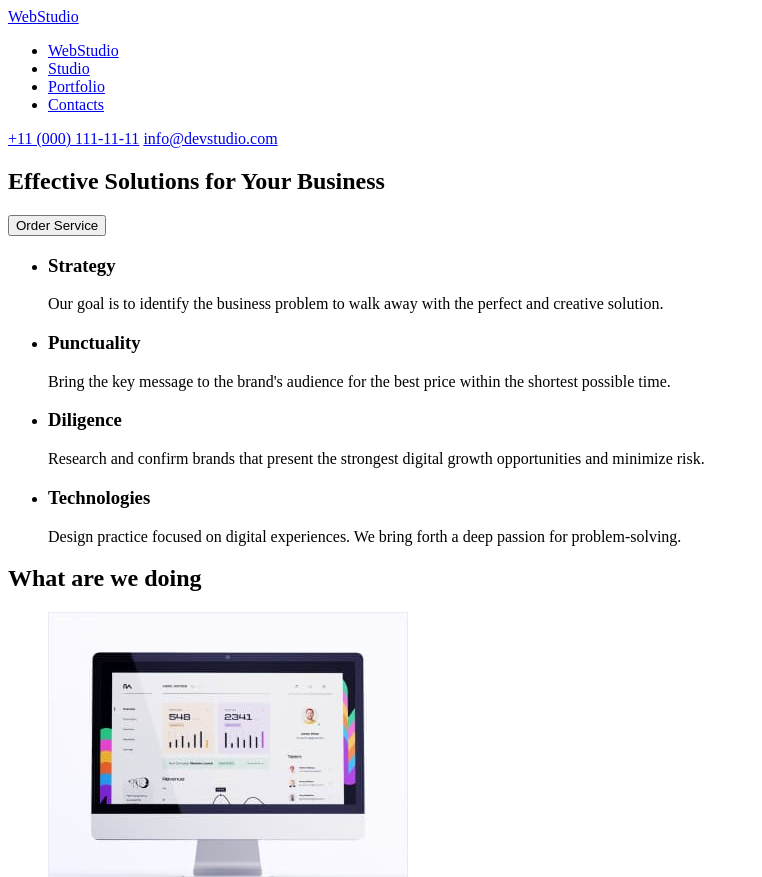
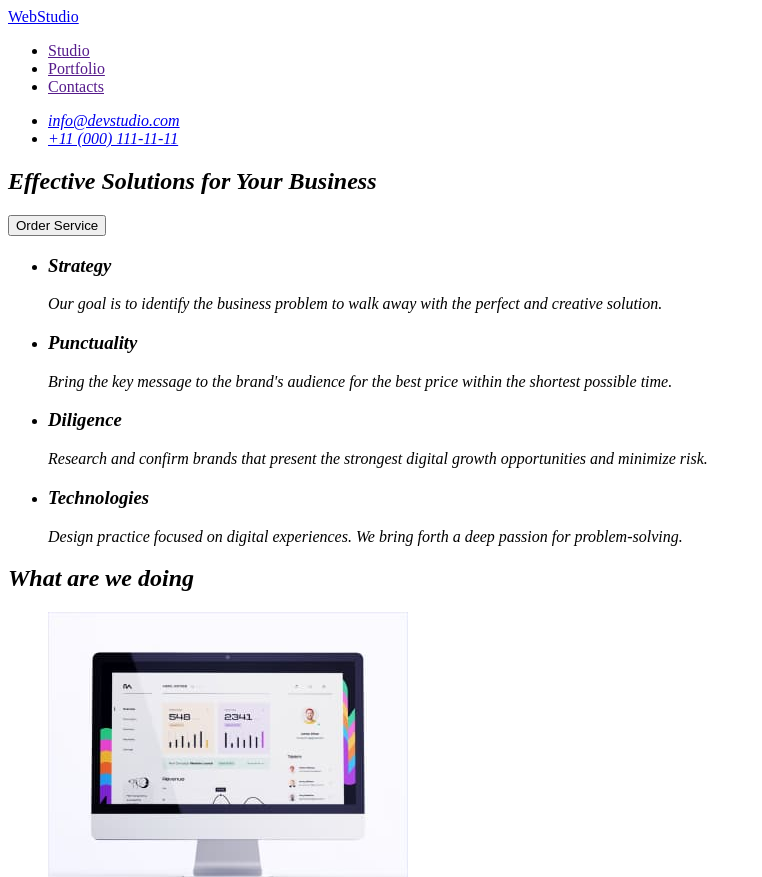
Before and after one commit to YakubovskaYuliya/goit-markup-hw-01, a plain HTML site: page index.html in a window 1280 px wide. Shown: the top 877 px of the page, without its empty margins (0-762 px from the left). Drawn offline with Linux system fonts and the light colour scheme.

Commit message:
adress/h2 section2/<p>1 footer/<li>3 novigationsection

```diff
--- a/index.html
+++ b/index.html
@@ -7,19 +7,22 @@
     <title>WebStudio</title>
   </head>
   <body>
-    <header>
+    <adress>
       <nav>
-        <a href="./index.html">Web<span>Studio</span></a>
+        <a href="./index.html">WebStudio</a>
 
         <ul>
-          <li><a href="#">WebStudio</a></li>
-          <li><a href="#">Studio</a></li>
-          <li><a href="#">Portfolio</a></li>
-          <li><a href="#">Contacts</a></li>
+          <li><a href="">Studio</a></li>
+          <li><a href="">Portfolio</a></li>
+          <li><a href="">Contacts</a></li>
         </ul>
       </nav>
-      <a href="tel:+110001111111 ">+11 (000) 111-11-11</a>
-      <a href="info@devstudio.com">info@devstudio.com</a>
+      <address>
+      <ul>
+        <li><a href="mailto:info@devstudio.com">info@devstudio.com</a></li>
+        <li><a href="tel:+110001111111">+11 (000) 111-11-11</a></li>
+      </ul>
+    </adress>
     </header>
 
     <main>
@@ -33,6 +36,7 @@
 
       <!-- About section -->
       <section>
+         <h2 hidden>features</h2>
         <ul>
           <li>
             <h3>Strategy</h3>
@@ -135,15 +139,13 @@
       <!--/Team Section -->
     </main>
     <footer>
-      <a href="./index.html">Web<span>Studio</span></a>
-      <ul>
-        <li>
-          <p>
-            Increase the flow of customers and sales for your business with
-            digital marketing & growth solutions.
-          </p>
-        </li>
-      </ul>
+      <a href="./index.html">WebStudio</a>
+       <p>
+              Increase the flow of customers and sales for your business with
+              digital marketing & growth solutions.
+            </p>
+
+
     </footer>
   </body>
 </html>
```
